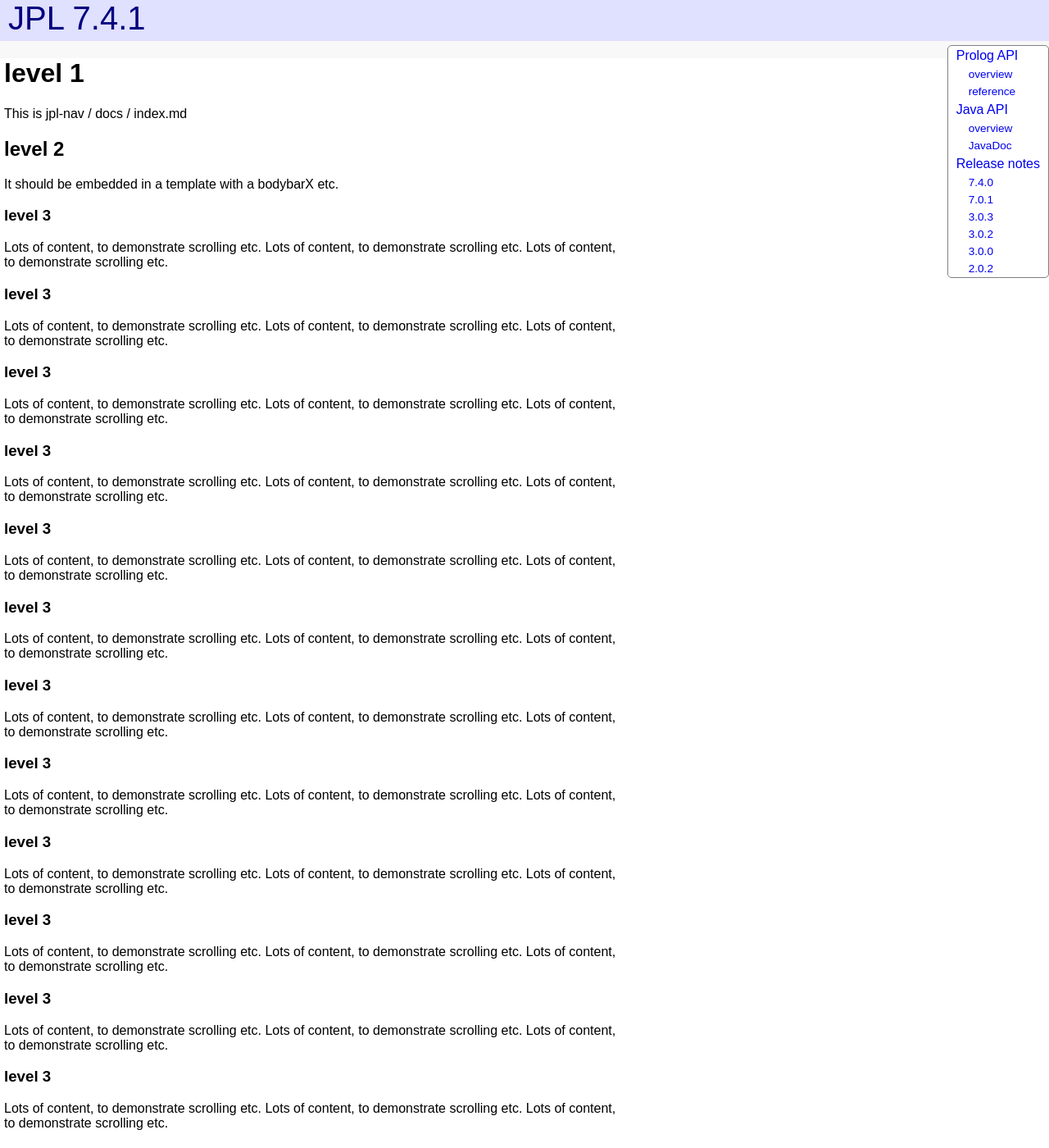
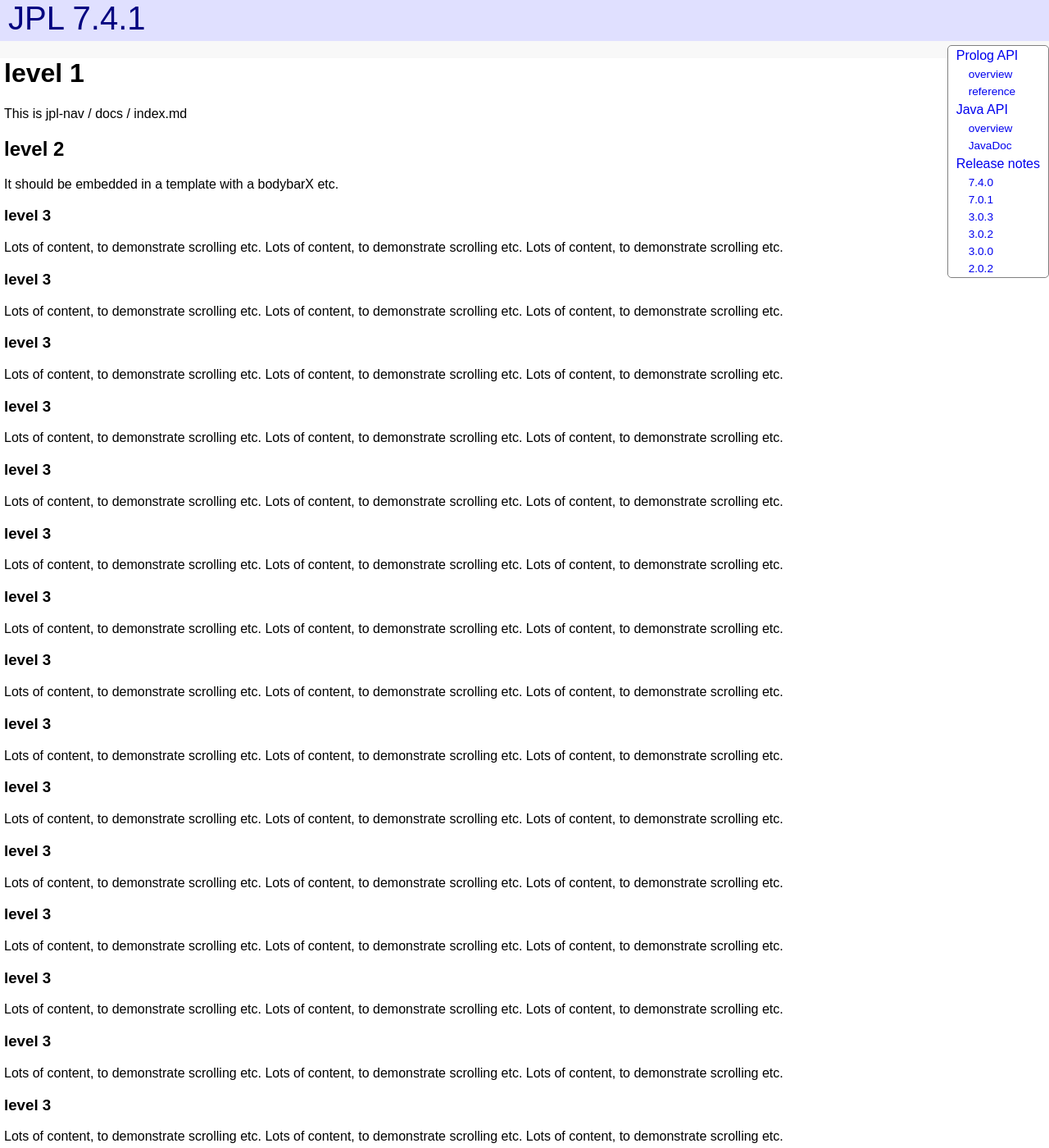
Before and after one commit to anionic/jpl-nav, a Jekyll site: the page built from docs/index.md, in a window 1280 px wide and 1400 px high. Shown: the whole window at 82% size. Built offline with Jekyll 4.4.1, drawn with Linux system fonts in a browser that asks for light colours.

Commit message:
Update default.html

```diff
--- a/docs/_layouts/default.html
+++ b/docs/_layouts/default.html
@@ -134,7 +134,9 @@
 					max-widthQ: 990px; /* 1000-(5+5) */
 				}
 				.midbar {
-					max-width: 750px;
+					margin-left: -200px;
+					padding-left: 200px;
+					width: 100%;
 				}
 				.tailbar {
 					background-color: #F0F0F0;
```
